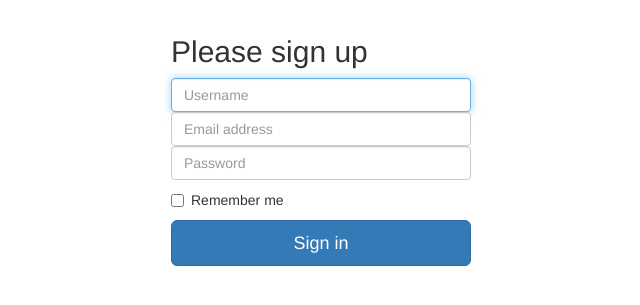
After one commit to YA8IN/baemin-for-me, a Django app: page /partner/signup/ in a window 1280 px wide. The commit adds this page. Shown: the top 305 px of the page, without its empty margins (319-959 px from the left). Run offline with Django 3.2, Linux system fonts and the light colour scheme; some libraries are stand-ins or nearby versions.

Commit message:
2018-07-12

```diff
--- a/baemin/settings.py
+++ b/baemin/settings.py
@@ -39,8 +39,8 @@ INSTALLED_APPS = [
     'django.contrib.staticfiles',
 
     # my apps
-    'client'
-    'partner'
+    'client',
+    'partner',
 ]
 
 MIDDLEWARE = [
--- a/baemin/urls.py
+++ b/baemin/urls.py
@@ -13,9 +13,10 @@ Including another URLconf
     1. Import the include() function: from django.conf.urls import url, include
     2. Add a URL to urlpatterns:  url(r'^blog/', include('blog.urls'))
 """
-from django.conf.urls import url
+from django.conf.urls import url, include
 from django.contrib import admin
 
 urlpatterns = [
+     url(r'^partner/', include('partner.urls')),
     url(r'^admin/', admin.site.urls),
 ]
--- /dev/null
+++ b/partner/urls.py
@@ -0,0 +1,7 @@
+from django.conf.urls import url, include
+from .views import index, signup
+
+urlpatterns = [
+     url(r'^$', index, name="index"),
+     url(r'^signup/$', signup, name="signup"),
+]
--- a/partner/views.py
+++ b/partner/views.py
@@ -1,3 +1,20 @@
+from django.contrib.auth.models import User
 from django.shortcuts import render
 
 # Create your views here.
+def index(request):
+    ctx ={}
+    return render(request, "index.html",ctx)
+
+def signup(request):
+    if request.method == "GET":
+        pass
+    elif request.method == "POST":
+        username = request.POST.get("username")
+        email = request.POST.get("email")
+        password = request.POST.get("password")
+        user = User.objects.create_user(username, email, password)
+        # print(username, email, password)
+
+    ctx = {}
+    return render(request, "signup.html",ctx)
--- a/static/css/base.css
+++ b/static/css/base.css
@@ -1,48 +1,5 @@
-  .blog-masthead {
-      background-color: #428bca;
-      -webkit-box-shadow: inset 0 -2px 5px rgba(0,0,0,.1);
-      box-shadow: inset 0 -2px 5px rgba(0,0,0,.1);
-  }
-
-  .blog-nav .active {
-    color: #fff;
-  }
-
-  .blog-nav-item {
-    position: relative;
-    display: inline-block;
-    padding: 10px;
-    font-weight: 500;
-    color: #cdddeb;
-  }
-
-  .blog-title {
-      margin-top: 30px;
-      margin-bottom: 0;
-      font-size: 60px;
-      font-weight: normal;
-  }
-
-  .blog-description {
-    font-size: 20px;
-    color: #999;
-  }
-
-  .blog-post-title {
-    margin-bottom: 5px;
-    font-size: 40px;
-  }
-
-  .sidebar-module {
-    padding: 15px;
-    margin: 0 -15px 15px;
-  }
-
-  .list-unstyled {
-    padding-left: 0;
-    list-style: none;
-  }
-
-  .reply-form {
-    margin-top: 30px
-  }
+.form-signin {
+  max-width: 330px;
+  padding: 15px;
+  margin: 0 auto;
+}
--- /dev/null
+++ b/templates/index.html
@@ -0,0 +1,5 @@
+{% extends "base.html" %}
+{% block title %}baemin{% endblock %}
+{% block body %}
+index
+{% endblock %}
--- /dev/null
+++ b/templates/signup.html
@@ -0,0 +1,24 @@
+{% extends "base.html" %}
+{% block title %}baemin signup{% endblock %}
+{% block body %}
+<div class="container">
+    <form method="post" action="" class="form-signin">
+      {% csrf_token %}
+      <h2 class="form-signin-heading">Please sign up</h2>
+      <input type="text" name="username"
+        class="form-control" placeholder="Username" required="" autofocus="">
+      <input type="email" name="email"
+        class="form-control" placeholder="Email address" required="">
+      <input type="password" name="password"
+        class="form-control" placeholder="Password" required="">
+      <div class="checkbox">
+        <label>
+          <input type="checkbox" value="remember-me"> Remember me
+        </label>
+      </div>
+      <button class="btn btn-lg btn-primary btn-block" type="submit">
+        Sign in
+      </button>
+    </form>
+</div>
+{% endblock %}
```
